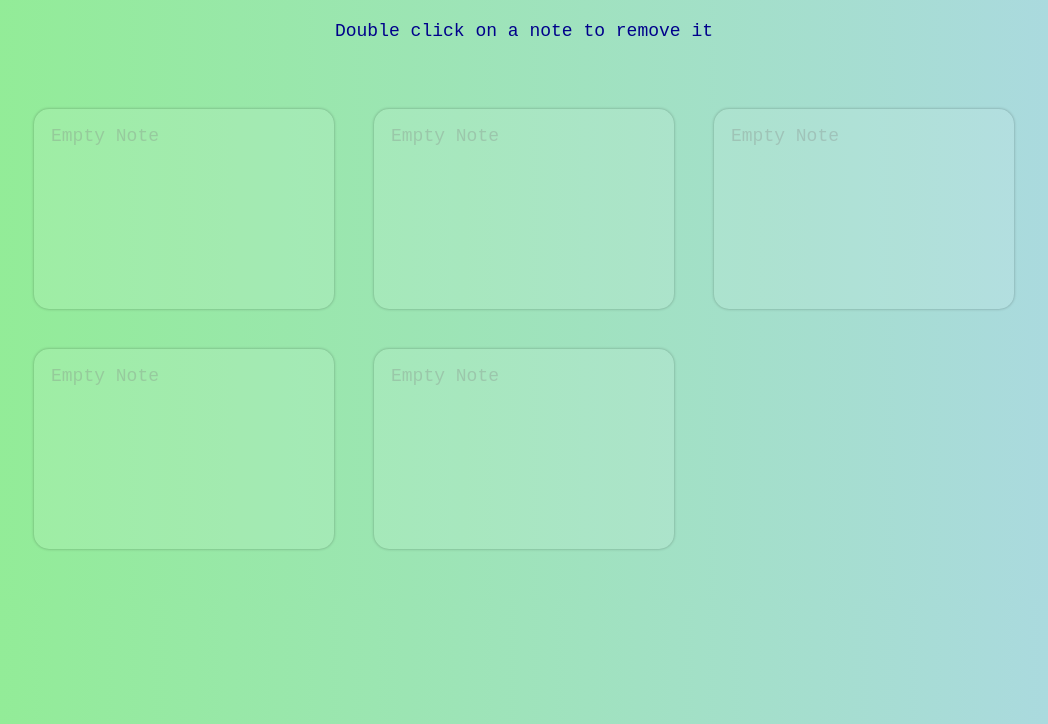
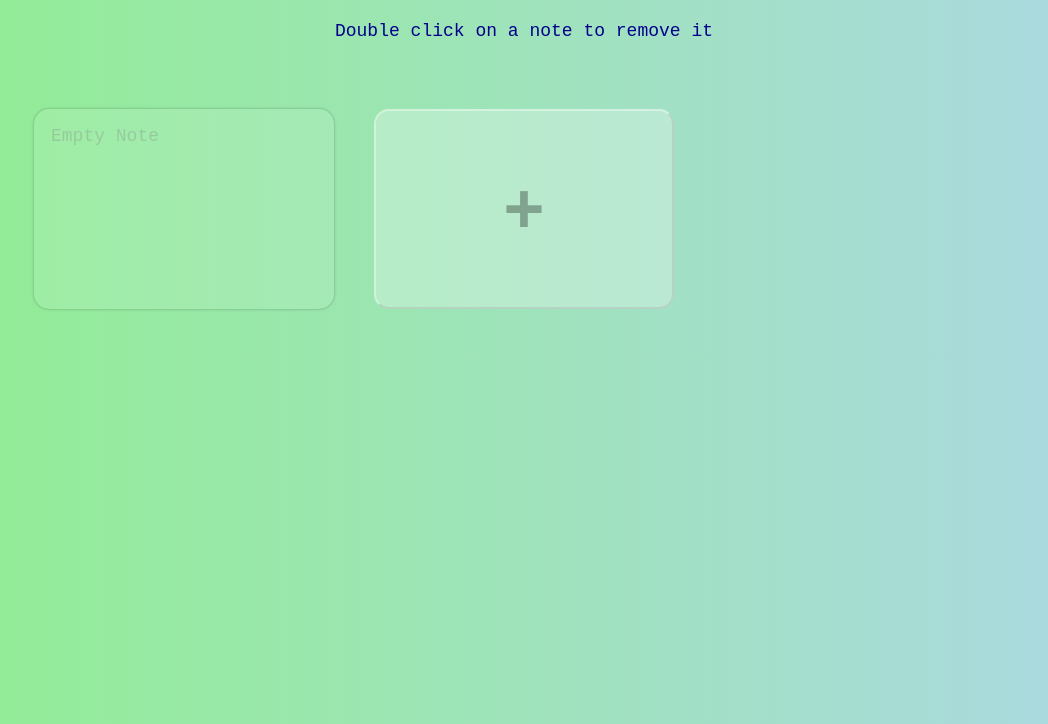
Before and after one commit to Mano-Kk/Note-App, a plain HTML site: page index.html in a window 1280 px wide. Shown: the part 76-800 px from the top of the page, without its empty margins (116-1164 px from the left). Drawn offline with Linux system fonts and the light colour scheme.

Commit message:
started working on javascript maybr i'll add a "remove notes" function with double clicks after the "addNotes" function that has a button

```diff
--- a/index.html
+++ b/index.html
@@ -14,14 +14,8 @@
 
         <textarea cols="30" rows="10" class="note" placeholder="Empty Note"></textarea>
 
-        <textarea cols="30" rows="10" class="note" placeholder="Empty Note"></textarea>
 
-        <textarea cols="30" rows="10" class="note" placeholder="Empty Note"></textarea>
-
-        <textarea cols="30" rows="10" class="note" placeholder="Empty Note"></textarea>
-
-        <textarea cols="30" rows="10" class="note" placeholder="Empty Note"></textarea>
-
+        <button class="btn" id="btn">+</button>
     </div>
 
 </body>
--- a/style.css
+++ b/style.css
@@ -48,3 +48,20 @@ body{
     box-shadow: 0 0 10px rgba(0, 0, 0, .3);
     transition: all 300ms ease;
 }
+
+.btn{
+    height: 200px;
+    border-color: rgba(255, 255, 255, 0.37);
+    background: rgba(255, 255, 255, 0.27);
+    border-radius: 15px;
+    font-size: 70px;
+    font-weight: 700;
+    color: rgba(0, 0, 0, 0.3);
+    cursor: pointer;
+}
+
+.btn:hover{
+    background: rgba(255, 255, 255, 0.55);
+    color: rgba(0, 0, 0, 0.6);
+    transition: all 300ms ease;
+}
```
Also changed, not shown: index.js (added, +8 -0 lines).
